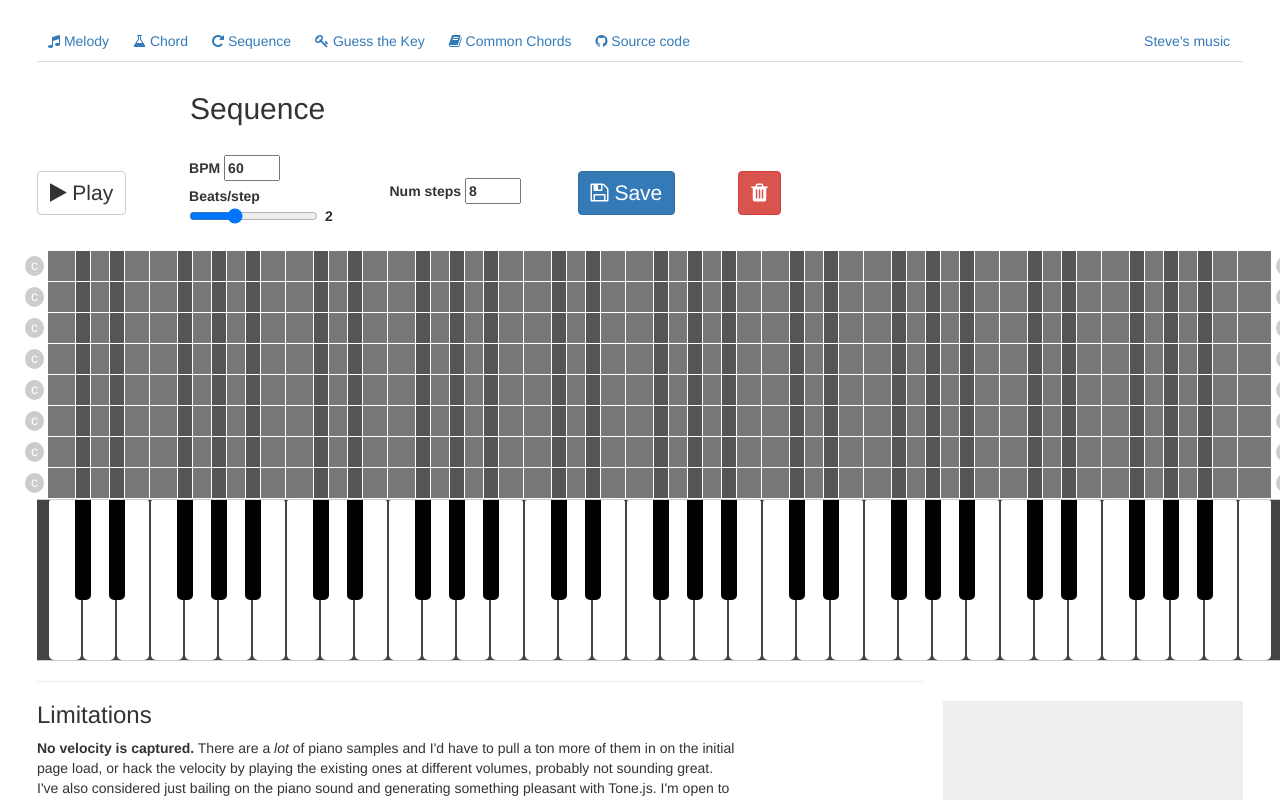
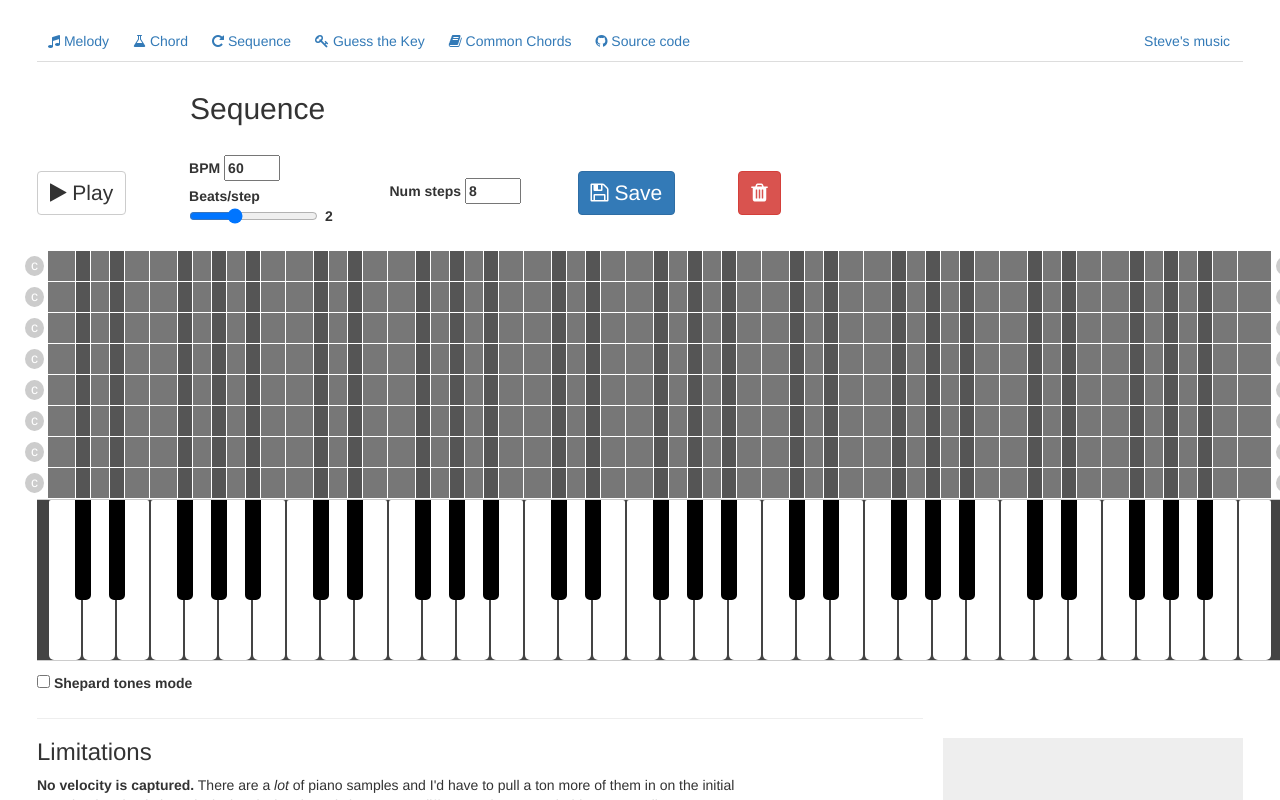
Before and after one commit to mrclay/piano-record, a React (Vite) app: page /sequence in a window 1280 px wide. Shown: the top 800 px of the page. Built offline with nearby package versions, Linux system fonts and the light colour scheme; no server answers.

Commit message:
Shepard tones in sequencer

```diff
--- a/src/pages/SequencePage.tsx
+++ b/src/pages/SequencePage.tsx
@@ -145,6 +145,7 @@ export default function SequencePage(): JSX.Element {
   const offset = parseInt(searchParams.get("transpose") || "0");
 
   const piano = useMemo(() => new Piano(), []);
+  const [shepardMode, setShepardMode] = useState(false);
 
   const [playing, setPlaying] = useState(false);
   const [internalStep, setStep] = useState(0);
@@ -261,6 +262,10 @@ export default function SequencePage(): JSX.Element {
       }
     }
   }, [params.stream, offset]);
+
+  useEffect(() => {
+    piano.shepardMode = shepardMode;
+  }, [shepardMode]);
 
   // Play each step
   useEffect(() => {
@@ -401,6 +406,17 @@ export default function SequencePage(): JSX.Element {
       />
       <Keyboard activeKeys={activeKeys} />
 
+      <div style={{ marginTop: "1rem" }}>
+        <label>
+          <input
+            type="checkbox"
+            checked={shepardMode}
+            onChange={() => setShepardMode(v => !v)}
+          />{" "}
+          Shepard tones mode
+        </label>
+      </div>
+
       <BottomRightAd />
 
       {params.stream && (
```
